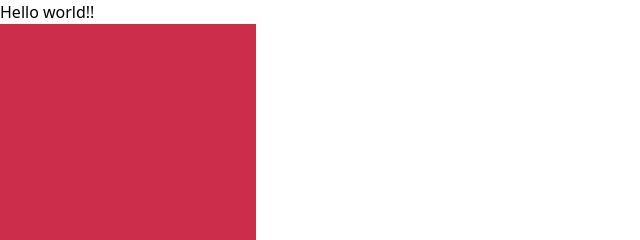
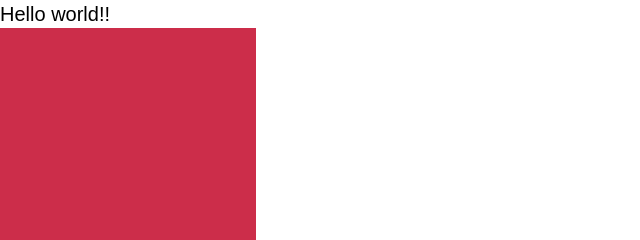
Before and after one commit to jrodriguez-wm/tailwindcss, a website: page public/index.html in a window 1280 px wide. Shown: the top 240 px of the page, 0-640 px from the left. Drawn offline with Linux system fonts and the light colour scheme.

Commit message:
Como agregar fuentes al proyecto con google fonts

```diff
--- a/public/index.html
+++ b/public/index.html
@@ -4,10 +4,15 @@
     <meta charset="UTF-8">
     <meta name="viewport" content="width=device-width, initial-scale=1.0">
     <link rel="stylesheet" href="/public/css/index.css">
+    <link rel="preconnect" href="https://fonts.googleapis.com">
+
+    <link rel="preconnect" href="https://fonts.gstatic.com" crossorigin>
+    <link href="https://fonts.googleapis.com/css2?family=Montserrat:ital,wght@0,100..900;1,100..900&display=swap" rel="stylesheet">
+
     <title>Platzi Travel --</title>
 </head>
 <body>
-    <h1 class="">Hello world!!</h1>
+    <h1 class="font-Montserrat text-xl">Hello world!!</h1>
     <div class="w-64 h-64 bg-primary"></div>
     <div class="w-64 h-64 bg-secondary"></div>
     <div class="w-64 h-64 bg-terciary"></div>
--- a/tailwind.config.js
+++ b/tailwind.config.js
@@ -32,6 +32,9 @@ module.exports = {
         'principal': '#CC2D4A',
 				'secondary': '#8FA206',
 				'tertiary': '#61AEC9',
+      },
+      fontFamily:{
+        Montserrat:['Montserat','sans-serif']
       }
     },
   },
```
Also changed, not shown: public/css/index.css.
